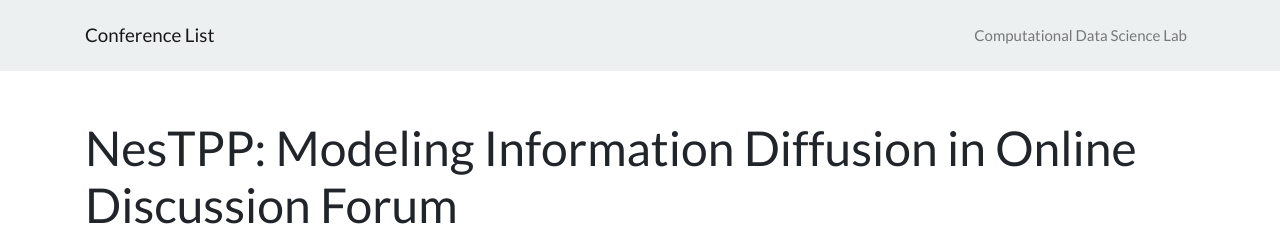
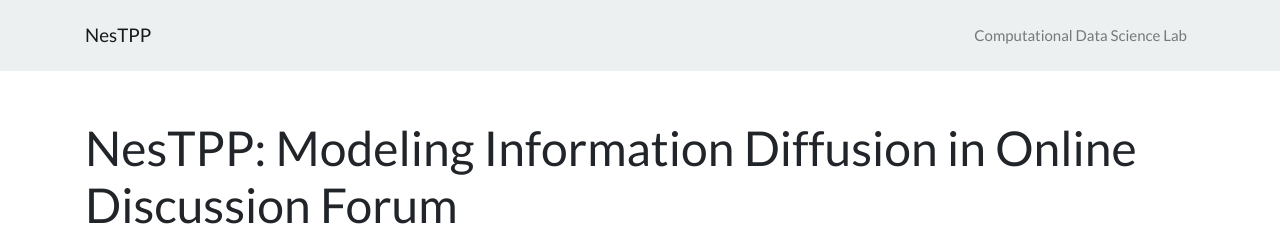
Before and after one commit to cdslabamotong/NesTPP_illustration, a Jekyll site: the page built from index.md, in a window 1280 px wide. Shown: the top 226 px of the page. Built offline with Jekyll 4.4.1, drawn with Linux system fonts in a browser that asks for light colours; our own code applies the rules of GitHub Pages for plain Markdown files.

Commit message:
Update _config.yml

```diff
--- a/_config.yml
+++ b/_config.yml
@@ -13,7 +13,7 @@
 # you will see them accessed via {{ site.title }}, {{ site.email }}, and so on.
 # You can create any custom variable you would like, and they will be accessible
 # in the templates via {{ site.myvariable }}.
-title: Conference List
+title: NesTPP
 email: "lingchen@udel.edu"
 #description: >- # this means to ignore newlines until "baseurl:"
   #An Analysis of Rumor Propagation in Social Network
```
